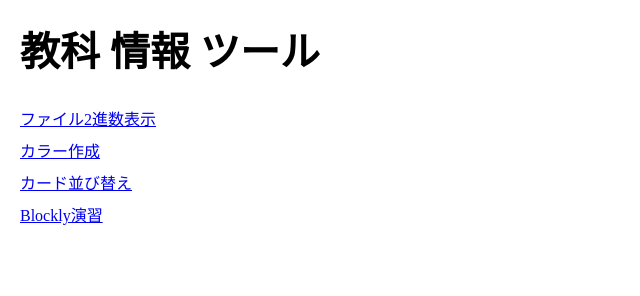
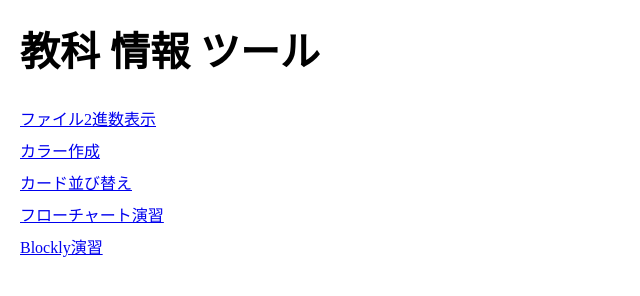
Before and after one commit to Repy/informatics-web, a website built with webpack: page index.html in a window 1280 px wide. Shown: the whole page, without its empty margins (0-640 px from the left). Built offline with nearby package versions, Linux system fonts and the light colour scheme; a web font is replaced by a local one.

Commit message:
フローチャート演習

```diff
--- a/index.html
+++ b/index.html
@@ -18,6 +18,7 @@
         <p><a href="./binary.html">ファイル2進数表示</a></p>
         <p><a href="./color.html">カラー作成</a></p>
         <p><a href="./card.html">カード並び替え</a></p>
+        <p><a href="./flowchart/">フローチャート演習</a></p>
         <p><a href="./blockly/">Blockly演習</a></p>
     </main>
 </body>
```
Also changed, not shown: 4 other files.
